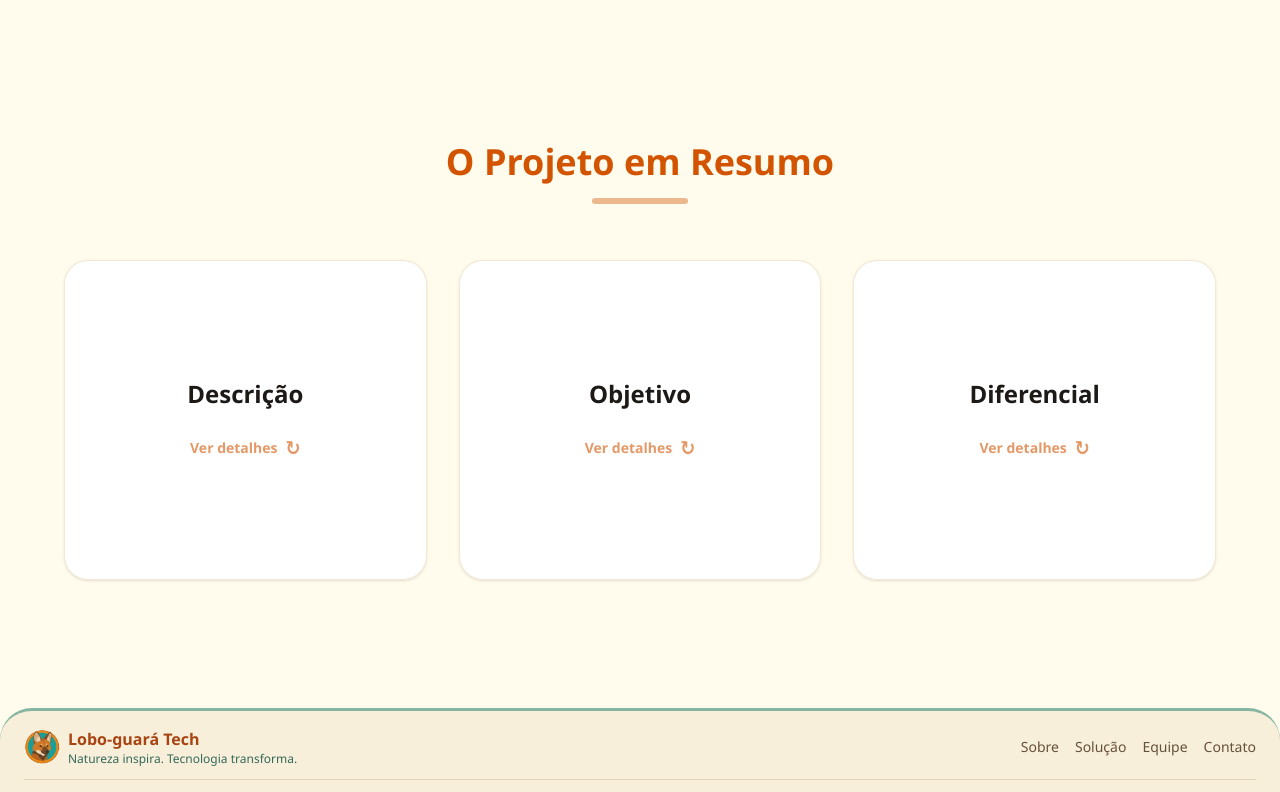
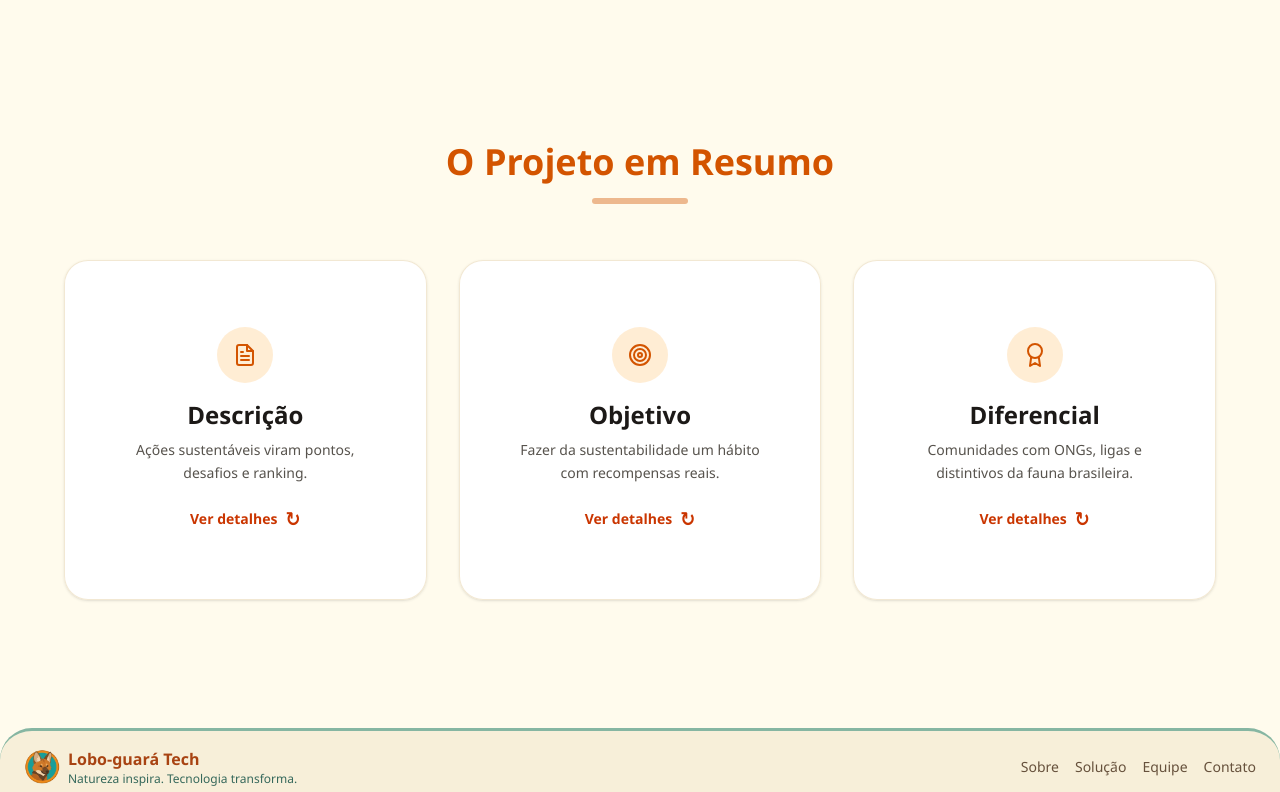
Before and after one commit to Challenger-2026/front-3.0, a React (Vite) app: page / in a window 1280 px wide. Shown: the part 2589-3381 px from the top of the page. Built offline with nearby package versions, Linux system fonts and the light colour scheme; no server answers.

Commit message:
feat: estilo – início e nossa solução

```diff
--- a/src/components/CardMini.tsx
+++ b/src/components/CardMini.tsx
@@ -1,16 +1,19 @@
 import { useState } from 'react';
+import type { IconType } from 'react-icons';
 
 export interface CardMiniProps {
   titulo: string;
   descricao: string;
+  frase: string;
+  icone: IconType;
 }
 
-export default function CardMini({ titulo, descricao }: CardMiniProps) {
+export default function CardMini({ titulo, descricao, frase, icone: Icone }: CardMiniProps) {
   const [isFlipped, setIsFlipped] = useState(false);
 
   return (
     <article
-      className="relative w-full h-[320px] bg-transparent cursor-pointer [perspective:1000px]"
+      className="relative w-full h-[340px] bg-transparent cursor-pointer [perspective:1000px]"
       onClick={() => setIsFlipped(!isFlipped)}
       onMouseEnter={() => setIsFlipped(true)}
       onMouseLeave={() => setIsFlipped(false)}
@@ -23,17 +26,25 @@ export default function CardMini({ titulo, descricao }: CardMiniProps) {
       >
 
         <div className="absolute inset-0 w-full h-full bg-white border border-[#ead9b6]/60 rounded-3xl p-8 flex flex-col items-center justify-center text-center [backface-visibility:hidden]">
-          <h3 className="text-2xl font-extrabold text-stone-900 mb-6">
+          <span className="w-14 h-14 rounded-full bg-orange-100 text-[#D35400] flex items-center justify-center mb-4">
+            <Icone className="text-2xl" aria-hidden />
+          </span>
+
+          <h3 className="text-2xl font-extrabold text-stone-900 mb-2">
             {titulo}
           </h3>
 
-          <div className="text-sm font-bold text-[#D35400] flex items-center gap-2 opacity-60">
+          <p className="text-sm text-stone-600 leading-relaxed max-w-[240px] mb-5">
+            {frase}
+          </p>
+
+          <div className="text-sm font-bold text-orange-700 flex items-center gap-2">
             Ver detalhes <span className="text-xl">↻</span>
           </div>
         </div>
 
-        <div className="absolute inset-0 w-full h-full bg-[#fffaf5] border border-orange-200/80 rounded-3xl p-6 sm:p-8 flex flex-col items-center justify-center text-center [backface-visibility:hidden] [transform:rotateY(180deg)]">
-          <p className="text-stone-700 text-sm sm:text-base leading-relaxed overflow-y-auto">
+        <div className="absolute inset-0 w-full h-full bg-[#fffaf5] border border-orange-200/80 rounded-3xl p-6 flex flex-col items-center justify-center text-center [backface-visibility:hidden] [transform:rotateY(180deg)]">
+          <p className="text-stone-700 text-sm leading-relaxed">
             {descricao}
           </p>
         </div>
--- a/src/pages/Home.tsx
+++ b/src/pages/Home.tsx
@@ -1,21 +1,28 @@
 import { useState, useEffect, useRef } from 'react';
 import { Link } from 'react-router-dom';
+import { FiFileText, FiTarget, FiAward } from 'react-icons/fi';
 import CardMini, { type CardMiniProps } from '../components/CardMini';
 import Reveal from '../components/Reveal';
 
 const listaResumo: CardMiniProps[] = [
   {
     titulo: 'Descrição',
+    icone: FiFileText,
+    frase: 'Ações sustentáveis viram pontos, desafios e ranking.',
     descricao:
       'O projeto Lobo-guará Tech transforma ações sustentáveis em um sistema de recompensas e desafios com rankeamento. Unindo inovação incremental e disruptiva, conectamos mecanismos já existentes com as lacunas da sustentabilidade — criando uma plataforma de gamificação que torna o engajamento ambiental tangível e motivador.',
   },
   {
     titulo: 'Objetivo',
+    icone: FiTarget,
+    frase: 'Fazer da sustentabilidade um hábito com recompensas reais.',
     descricao:
       'Colocar o usuário no centro da solução: tornar a sustentabilidade não apenas uma escolha consciente, mas um hábito reforçado por recompensas reais. A plataforma escala o impacto ambiental de forma ágil, transformando o compromisso com o planeta em uma experiência digital recompensadora.',
   },
   {
     titulo: 'Diferencial',
+    icone: FiAward,
+    frase: 'Comunidades com ONGs, ligas e distintivos da fauna brasileira.',
     descricao:
       'Comunidades ligadas a ONGs focadas em impacto ambiental e um sistema de ranking. Sistema de medalhas mensais inspirado na fauna brasileira, rankeamento entre usuários e ciclos de engajamento personalizados. A identidade do lobo-guará reforça o vínculo entre tecnologia e natureza, criando uma experiência única e com propósito.',
   },
@@ -129,7 +136,7 @@ export default function Home() {
                       className={`inline-block mr-2 md:mr-3 transition-colors duration-300 ${
                         estaAtiva
                           ? isHighlight ? 'text-[#D35400]' : 'text-stone-900'
-                          : 'text-[#e5d5b7]'
+                          : 'text-[#c2ab84]'
                       }`}
                     >
                       {palavra}
@@ -150,7 +157,7 @@ export default function Home() {
             </h2>
           </Reveal>
 
-          <div className="grid grid-cols-1 md:grid-cols-3 gap-8 items-stretch w-full">
+          <div className="grid grid-cols-1 lg:grid-cols-3 gap-8 items-stretch w-full max-w-md lg:max-w-none">
             {listaResumo.map((item, index) => (
               <Reveal key={item.titulo} delay={300 + index * 150}>
                 <CardMini {...item} />
--- a/src/pages/Solucao.tsx
+++ b/src/pages/Solucao.tsx
@@ -155,8 +155,7 @@ export default function Solucao() {
 
 
       <section aria-labelledby="ranking-title" className="w-full">
-        <Reveal>
-          <div className="bg-[#1C1C1C] rounded-2xl p-8 sm:p-12 text-center text-amber-50 shadow-lg border border-stone-800">
+        <div className="bg-[#1C1C1C] rounded-2xl p-8 sm:p-12 text-center text-amber-50 shadow-lg border border-stone-800">
             <h2 id="ranking-title" className="text-2xl sm:text-3xl font-extrabold text-[#D35400] mb-3">
               Como funciona a dinâmica de Ranking?
             </h2>
@@ -179,8 +178,7 @@ export default function Solucao() {
                 </Reveal>
               ))}
             </ol>
-          </div>
-        </Reveal>
+        </div>
       </section>
 
     </main>
```
